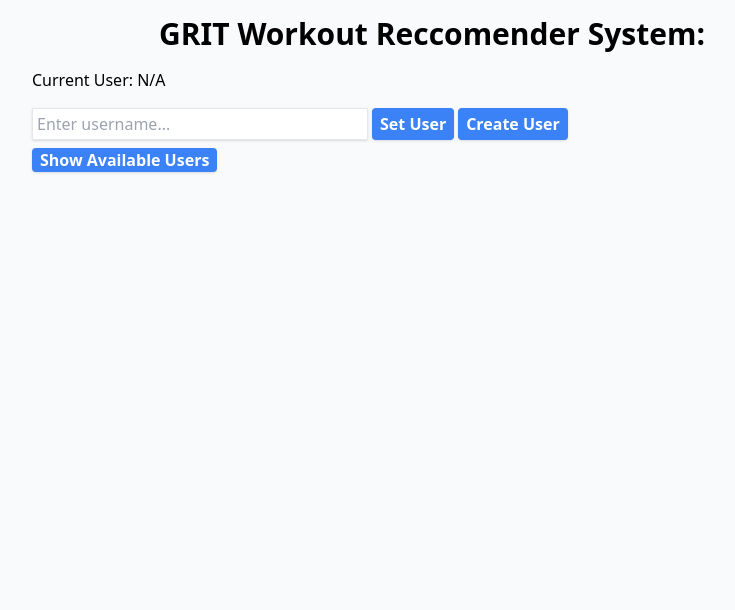
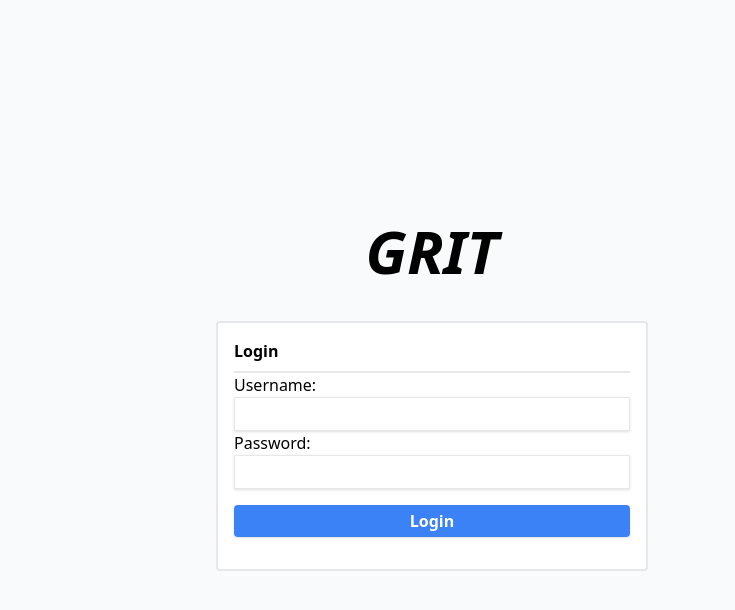
Before and after one commit to conrog/fyp-grit-frontend, a React (Create React App) app: page /dashboard in a window 1280 px wide. Shown: the top 610 px of the page, without its empty margins (208-943 px from the left). Built offline with nearby package versions, Linux system fonts and the light colour scheme.

Commit message:
Add router and login

```diff
--- a/package.json
+++ b/package.json
@@ -10,6 +10,7 @@
     "axios": "^0.24.0",
     "react": "^17.0.2",
     "react-dom": "^17.0.2",
+    "react-router-dom": "^6.2.1",
     "react-scripts": "5.0.0",
     "web-vitals": "^1.1.2"
   },
--- a/src/App.js
+++ b/src/App.js
@@ -1,21 +1,48 @@
 import React from "react";
 import axios from "axios";
-import { UserInput, WorkoutList, ReccomendedWorkoutsList } from "./components";
+import { BrowserRouter, Route, Routes } from "react-router-dom";
+import {
+  UserInput,
+  WorkoutList,
+  ReccomendedWorkoutsList,
+  Dashboard,
+  Preferences,
+  Login,
+} from "./components";
 
 class App extends React.Component {
   constructor(props) {
     super(props);
 
-    this.state = { currentUser: { userId: -1, userName: "" }, users: [], likedItems: [], reccomendedWorkouts: [] };
+    this.state = {
+      currentUser: { userId: -1, userName: "" },
+      users: [],
+      likedItems: [],
+      reccomendedWorkouts: [],
+      token: "",
+    };
 
     this.updateCurrentUser = this.updateCurrentUser.bind(this);
     this.getUsers = this.getUsers.bind(this);
     this.getLikedWorkouts = this.getLikedWorkouts.bind(this);
     this.getRecommendations = this.getRecommendations.bind(this);
+    this.setToken = this.setToken.bind(this);
+  }
+
+  setToken(data) {
+    console.log(data);
+    this.setState({
+      token: data.token,
+      currentUser: { userId: data.user_id, userName: data.user_name },
+    });
+    this.getLikedWorkouts();
   }
 
   updateCurrentUser(user) {
-    this.setState({ currentUser: { userId: user.user_id, userName: user.user_name }, reccomendedWorkouts: [] });
+    this.setState({
+      currentUser: { userId: user.user_id, userName: user.user_name },
+      reccomendedWorkouts: [],
+    });
   }
 
   getUsers() {
@@ -32,7 +59,9 @@ class App extends React.Component {
 
   getRecommendations() {
     axios
-      .get(`http://localhost:3000/reccomendations/${this.state.currentUser.userId}`)
+      .get(
+        `http://localhost:3000/reccomendations/${this.state.currentUser.userId}`
+      )
       .then((res) => {
         console.log(res);
         const { data } = res;
@@ -45,7 +74,9 @@ class App extends React.Component {
 
   async getLikedWorkouts() {
     await axios
-      .get(`http://localhost:3000/workouts/liked/${this.state.currentUser.userId}`)
+      .get(
+        `http://localhost:3000/workouts/liked/${this.state.currentUser.userId}`
+      )
       .then((res) => {
         this.setState({ likedItems: res.data });
       })
@@ -55,6 +86,10 @@ class App extends React.Component {
   }
 
   render() {
+    if (!this.state.token) {
+      return <Login setToken={this.setToken} />;
+    }
+
     let list = <div></div>;
     if (this.state.currentUser.userName !== "") {
       list = (
@@ -73,21 +108,35 @@ class App extends React.Component {
     }
 
     return (
-      <div className="mx-auto w-50">
-        <h1 className="text-center my-4" id="header">
-          GRIT Workout Reccomender System:
-        </h1>
+      <div className="mx-auto w-50 wrapper">
+        <BrowserRouter>
+          <Routes>
+            <Route path="/dashboard" element={<Dashboard />} />
+            <Route path="/preferences" element={<Preferences />} />
+          </Routes>
+        </BrowserRouter>
+        <h1 className="text-center my-4">GRIT Workout Reccomender System:</h1>
         <h2 className="my-4">
-          Current User: {this.state.currentUser.userName === "" ? "N/A" : this.state.currentUser.userName}
+          Current User:{" "}
+          {this.state.currentUser.userName === ""
+            ? "N/A"
+            : this.state.currentUser.userName}
         </h2>
-        <UserInput updateCurrentUser={this.updateCurrentUser} getLikedWorkouts={this.getLikedWorkouts} />
+        <UserInput
+          updateCurrentUser={this.updateCurrentUser}
+          getLikedWorkouts={this.getLikedWorkouts}
+        />
         <input
           type="button"
           className="bg-blue-500 hover:bg-blue-700 text-white font-semibold px-2 rounded shadow cursor-pointer mr-1"
           value="Show Available Users"
           onClick={this.getUsers}
         ></input>
-        {this.state.users.length > 0 ? <h2 className="mt-2">Available Users:</h2> : ""}
+        {this.state.users.length > 0 ? (
+          <h2 className="mt-2">Available Users:</h2>
+        ) : (
+          ""
+        )}
         <div className="grid grid-cols-3 mb-2 w-1/2">
           {this.state.users.map((user) => {
             return <div key={user.user_id}>{user.user_name}</div>;
--- /dev/null
+++ b/src/components/Dashboard.js
@@ -0,0 +1,7 @@
+import React from "react";
+
+function Dashboard() {
+  return <h2>Dashboard</h2>;
+}
+
+export default Dashboard;
--- /dev/null
+++ b/src/components/Login/Login.js
@@ -0,0 +1,72 @@
+import React, { useState } from "react";
+import axios from "axios";
+
+function Login({ setToken }) {
+  const [username, setUsername] = useState();
+  const [password, setPassword] = useState();
+  const [showError, setShowError] = useState(false);
+  const [errorMessage, setErrorMessage] = useState("");
+
+  const handleSubmit = async (event) => {
+    event.preventDefault();
+    setShowError(false);
+    setErrorMessage("");
+    try {
+      const { data } = await axios.post("http://localhost:3000/login", {
+        username,
+        password,
+      });
+      console.log(data);
+      setToken(data);
+    } catch (e) {
+      console.log(e.response.data);
+      setErrorMessage(e.response.data);
+      setShowError(true);
+    }
+  };
+
+  return (
+    <div className="flex items-center h-screen">
+      <div className="grow max-w-md m-auto flex flex-col">
+        <h1 className="text-center text-6xl pb-8 italic">GRIT</h1>
+        <form
+          className="m-2 p-4 border-2 rounded bg-white flex flex-col"
+          onSubmit={handleSubmit}
+        >
+          <p className="pb-2 border-b-2 font-semibold">Login</p>
+          <label>
+            <p>Username:</p>
+            <input
+              className="w-full border p-1 shadow"
+              type="text"
+              onChange={(e) => setUsername(e.target.value)}
+            />
+          </label>
+          <label>
+            <p>Password:</p>
+            <input
+              className="w-full border p-1 shadow mb-2"
+              type="password"
+              onChange={(e) => setPassword(e.target.value)}
+            />
+          </label>
+          {showError ? (
+            <p className="text-center text-red-600">{errorMessage}</p>
+          ) : (
+            ""
+          )}
+          <div>
+            <button
+              className="w-full bg-blue-500 hover:bg-blue-700 text-white font-semibold p-1 rounded shadow cursor-pointer mb-4 mt-2"
+              type="submit"
+            >
+              Login
+            </button>
+          </div>
+        </form>
+      </div>
+    </div>
+  );
+}
+
+export default Login;
--- /dev/null
+++ b/src/components/Preferences.js
@@ -0,0 +1,7 @@
+import React from "react";
+
+function Preferences() {
+  return <h2>Preferences</h2>;
+}
+
+export default Preferences;
--- a/src/components/WorkoutList.js
+++ b/src/components/WorkoutList.js
@@ -37,7 +37,9 @@ class WorkoutList extends React.Component {
     const workoutId = workout.workout_id;
     const { currentUser } = this.props;
     await axios
-      .post(`http://localhost:3000/workouts/${workoutId}/like`, { userId: currentUser.userId })
+      .post(`http://localhost:3000/workouts/${workoutId}/like`, {
+        userId: currentUser.userId,
+      })
       .then((res) => {
         // console.log(res);
       })
@@ -51,7 +53,9 @@ class WorkoutList extends React.Component {
     const workoutId = workout.workout_id;
     const { currentUser } = this.props;
     await axios
-      .delete(`http://localhost:3000/workouts/${workoutId}/like`, { data: { userId: currentUser.userId } })
+      .delete(`http://localhost:3000/workouts/${workoutId}/like`, {
+        data: { userId: currentUser.userId },
+      })
       .then((res) => {
         console.log(res);
       })
@@ -68,7 +72,10 @@ class WorkoutList extends React.Component {
         <div className="grid grid-cols-1 pt-2">
           {this.state.items.map((workout) => {
             return (
-              <div className="rounded overflow-hidden shadow-md p-4 mb-2 bg-white flex" key={workout.workout_id}>
+              <div
+                className="rounded overflow-hidden shadow-md p-4 mb-2 bg-white flex"
+                key={workout.workout_id}
+              >
                 <p className="mb-2">{workout.workout_name}</p>
                 <div className="flex-grow"></div>
                 <button
--- a/src/components/index.js
+++ b/src/components/index.js
@@ -1,5 +1,15 @@
 import UserInput from "./UserInput";
 import WorkoutList from "./WorkoutList";
 import ReccomendedWorkoutsList from "./RecommendedWorkoutsList";
+import Dashboard from "./Dashboard";
+import Preferences from "./Preferences";
+import Login from "./Login/Login";
 
-export { UserInput, WorkoutList, ReccomendedWorkoutsList };
+export {
+  UserInput,
+  WorkoutList,
+  ReccomendedWorkoutsList,
+  Dashboard,
+  Preferences,
+  Login,
+};
```
Also changed, not shown: .eslintrc.json (deleted), 1 other file (tests, documents, lock files or other folders).
